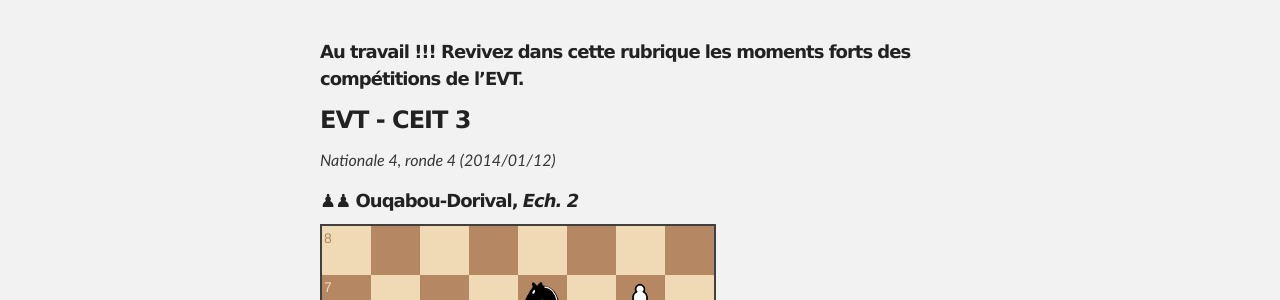
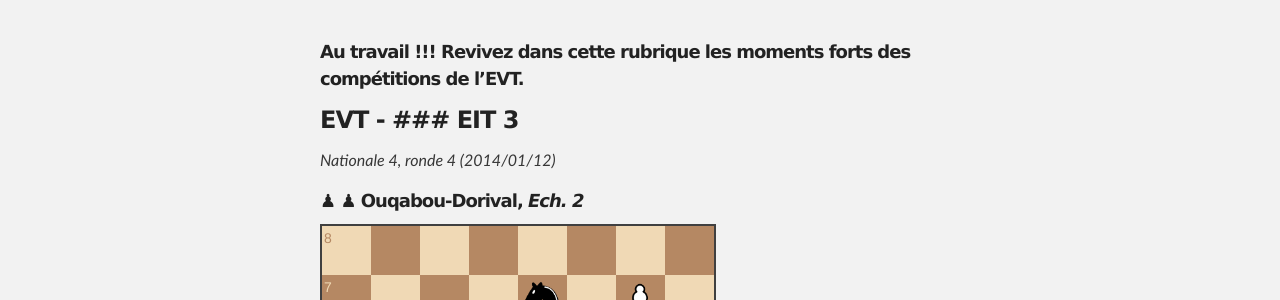
Before and after one commit to echiquier-villeneuve-tolosane/echiquier-villeneuve-tolosane.github.io, a Jekyll site: the page built from exercices.md, in a window 1280 px wide and 900 px high. Shown: the part 207-507 px from the top of the window. Built offline with Jekyll 4.4.1, drawn with Linux system fonts in a browser that asks for light colours; nearby versions of some CDN libraries.

Commit message:
exercices.md mis à jour

```diff
--- a/exercices.md
+++ b/exercices.md
@@ -7,10 +7,10 @@ title: Exercices et problèmes
 
 ##### **Au travail !!! Revivez dans cette rubrique les moments forts des compétitions de l'EVT.**
 
-### EVT - CEIT 3
+### EVT - ### EIT 3
 _Nationale 4, ronde 4 (2014/01/12)_
 
-##### &#9823;&#9823;  **Ouqabou-Dorival**, _Ech. 2_
+##### &#9823; &#9823;  **Ouqabou-Dorival**, _Ech. 2_
 
 `8/4n1P1/3p2k1/2pP1p2/2P2P1K/8/2B5/8 b - - 6 65`
 
```
